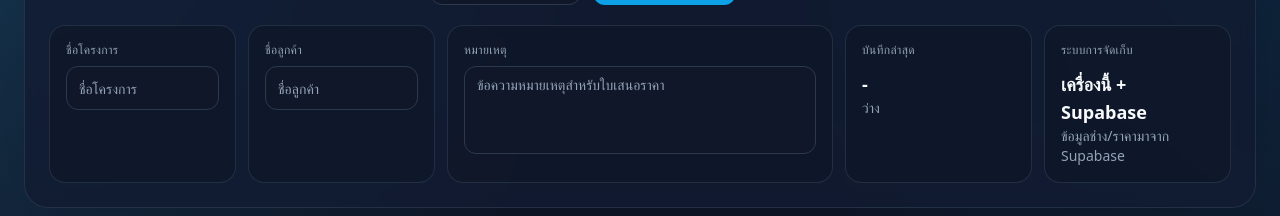
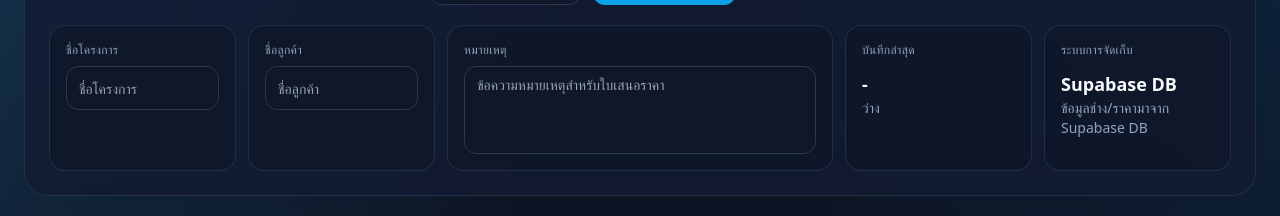
Before and after one commit to Zymm3r/Tech, a Next.js app: page / in a window 1280 px wide. Shown: the part 182-398 px from the top of the page. Built offline with nearby package versions, Linux system fonts and the light colour scheme; no server answers; the database is empty.

Commit message:
Update calculator-dashboard.tsx

```diff
--- a/src/components/calculator-dashboard.tsx
+++ b/src/components/calculator-dashboard.tsx
@@ -440,8 +440,8 @@ export function CalculatorDashboard() {
             </div>
             <div className="rounded-2xl border border-border/70 bg-background/70 p-4">
               <p className="text-xs uppercase tracking-wide text-muted-foreground">ระบบการจัดเก็บ</p>
-              <p className="mt-3 text-lg font-semibold">เครื่องนี้ + Supabase</p>
-              <p className="text-sm text-muted-foreground">ข้อมูลช่าง/ราคามาจาก Supabase</p>
+              <p className="mt-3 text-lg font-semibold"> Supabase DB </p>
+              <p className="text-sm text-muted-foreground">ข้อมูลช่าง/ราคามาจาก Supabase DB</p>
             </div>
           </div>
         </header>
```
